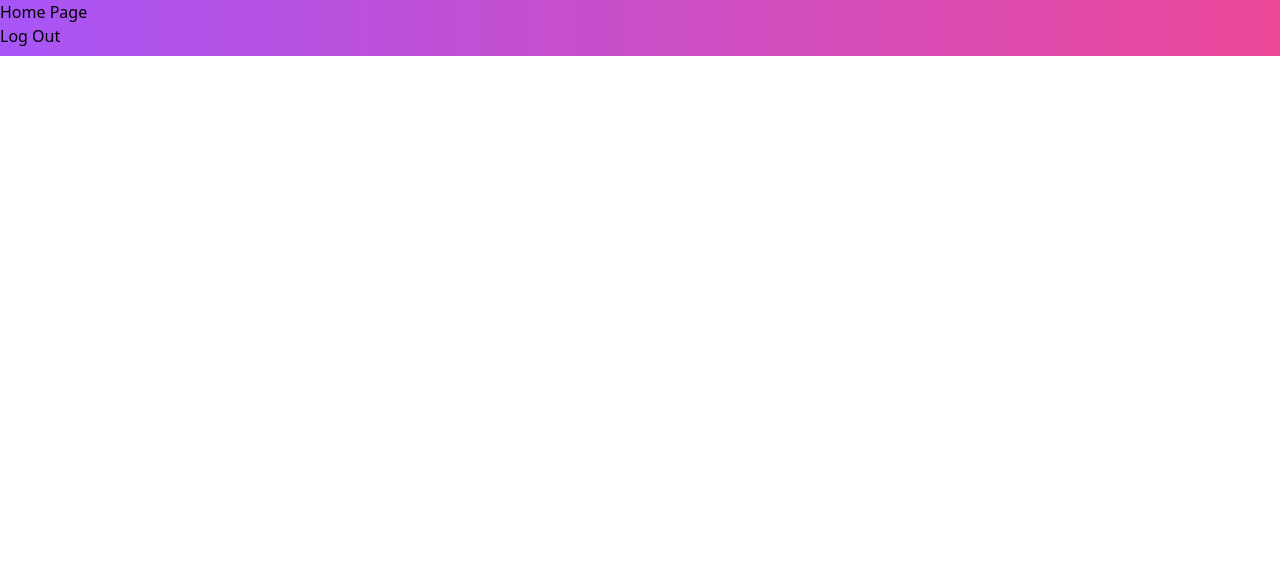
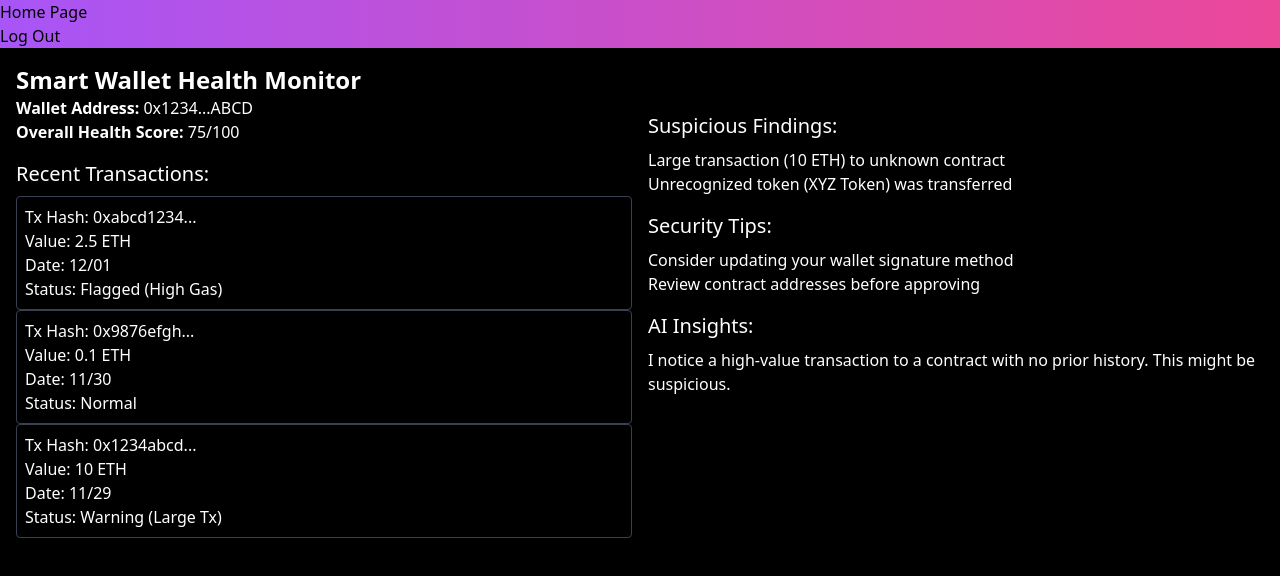
Before and after one commit to HiIamGaryee/commit-test-groan, a React (Create React App) app: page /home in a window 1280 px wide. Shown: the top 576 px of the page. Built offline with nearby package versions, Linux system fonts and the light colour scheme.

Commit message:
udpate tailwind style and add the json data

```diff
--- a/src/App.css
+++ /dev/null
@@ -1,38 +0,0 @@
-.App {
-  text-align: center;
-}
-
-.App-logo {
-  height: 40vmin;
-  pointer-events: none;
-}
-
-@media (prefers-reduced-motion: no-preference) {
-  .App-logo {
-    animation: App-logo-spin infinite 20s linear;
-  }
-}
-
-.App-header {
-  background-color: #282c34;
-  min-height: 100vh;
-  display: flex;
-  flex-direction: column;
-  align-items: center;
-  justify-content: center;
-  font-size: calc(10px + 2vmin);
-  color: white;
-}
-
-.App-link {
-  color: #61dafb;
-}
-
-@keyframes App-logo-spin {
-  from {
-    transform: rotate(0deg);
-  }
-  to {
-    transform: rotate(360deg);
-  }
-}
--- a/src/App.tsx
+++ b/src/App.tsx
@@ -1,6 +1,6 @@
 import React from "react";
 import logo from "./logo.svg";
-import "./App.css";
+import "./global.css";
 import { BrowserRouter as Router, Routes, Route } from "react-router-dom";
 import MainPage from "./page/Mainpage";
 import HomePage from "./page/HomePage";
--- /dev/null
+++ b/src/global.css
@@ -0,0 +1,99 @@
+@tailwind base;
+@tailwind components;
+@tailwind utilities;
+
+
+.neon-button {
+  position: relative;
+  padding: 8px 20px;
+  border: 1px solid #fff; /* Basic white border */
+  background-color: transparent; /* Transparent background */
+  color: #fff; /* White text */
+  font-size: 16px;
+  font-weight: bold;
+  border-radius: 4px;
+  cursor: pointer;
+  overflow: hidden;
+  transition: all 0.3s ease-in-out;
+}
+
+.neon-button::before, .neon-button::after {
+  content: "";
+  position: absolute;
+  top: 0;
+  left: 0;
+  right: 0;
+  bottom: 0;
+  border-radius: 4px;
+  border: 2px solid transparent;
+  transition: transform 0.5s ease;
+}
+
+.neon-button::before {
+  border-color: #FF0000 #00FF00; /* Red and green segments */
+  z-index: -2;
+}
+
+.neon-button::after {
+  border-color: #0000FF #FF00FF; /* Blue and pink segments */
+  z-index: -1;
+}
+
+.neon-button:hover::before, .neon-button:hover::after {
+  transform: rotate(180deg);
+}
+
+
+.App {
+    text-align: center;
+  }
+
+  .App-logo {
+    height: 40vmin;
+    pointer-events: none;
+  }
+
+  @media (prefers-reduced-motion: no-preference) {
+    .App-logo {
+      animation: App-logo-spin infinite 20s linear;
+    }
+  }
+
+  .App-header {
+    background-color: #282c34;
+    min-height: 100vh;
+    display: flex;
+    flex-direction: column;
+    align-items: center;
+    justify-content: center;
+    font-size: calc(10px + 2vmin);
+    color: white;
+  }
+
+  .App-link {
+    color: #61dafb;
+  }
+
+  @keyframes App-logo-spin {
+    from {
+      transform: rotate(0deg);
+    }
+    to {
+      transform: rotate(360deg);
+    }
+  }
+
+/*
+body {
+  margin: 0;
+  font-family: -apple-system, BlinkMacSystemFont, 'Segoe UI', 'Roboto', 'Oxygen',
+    'Ubuntu', 'Cantarell', 'Fira Sans', 'Droid Sans', 'Helvetica Neue',
+    sans-serif;
+  -webkit-font-smoothing: antialiased;
+  -moz-osx-font-smoothing: grayscale;
+}
+
+code {
+  font-family: source-code-pro, Menlo, Monaco, Consolas, 'Courier New',
+    monospace;
+} */
--- a/src/index.tsx
+++ b/src/index.tsx
@@ -1,6 +1,6 @@
 import React from "react";
 import ReactDOM from "react-dom/client";
-import "./index.css";
+import "./global.css";
 import App from "./App";
 
 const root = ReactDOM.createRoot(
--- a/src/page/HomePage.tsx
+++ b/src/page/HomePage.tsx
@@ -1,5 +1,6 @@
 import React from "react";
 import { useNavigate } from "react-router-dom";
+import walletData from "../walletData.json";
 
 function HomePage() {
   let navigate = useNavigate();
@@ -14,6 +15,50 @@ function HomePage() {
     <div className="h-14 bg-gradient-to-r from-purple-500 to-pink-500">
       <h1>Home Page</h1>
       <button onClick={handleLogout}>Log Out</button>
+      <div className="bg-black text-white min-h-screen p-4">
+        <div className="container mx-auto">
+          <h1 className="text-2xl font-bold">Smart Wallet Health Monitor</h1>
+          <div className="grid grid-cols-2 gap-4">
+            <div>
+              {" "}
+              {/* Column 1 */}
+              <p>
+                <strong>Wallet Address:</strong> {walletData.walletAddress}
+              </p>
+              <p>
+                <strong>Overall Health Score:</strong>{" "}
+                {walletData.overallHealthScore}/100
+              </p>
+              <h2 className="text-xl mt-4 mb-2">Recent Transactions:</h2>
+              {walletData.recentTransactions.map((tx, index) => (
+                <div key={index} className="p-2 border border-gray-700 rounded">
+                  <p>Tx Hash: {tx.hash}</p>
+                  <p>Value: {tx.value}</p>
+                  <p>Date: {tx.date}</p>
+                  <p>Status: {tx.status}</p>
+                </div>
+              ))}
+            </div>
+
+            <div>
+              {" "}
+              {/* Column 2 */}
+              <h2 className="text-xl mt-4 mb-2">Suspicious Findings:</h2>
+              {walletData.suspiciousFindings.map((finding, index) => (
+                <p key={index}>{finding}</p>
+              ))}
+              <h2 className="text-xl mt-4 mb-2">Security Tips:</h2>
+              {walletData.securityTips.map((tip, index) => (
+                <p key={index}>{tip}</p>
+              ))}
+              <h2 className="text-xl mt-4 mb-2">AI Insights:</h2>
+              {walletData.aiInsights.map((insight, index) => (
+                <p key={index}>{insight}</p>
+              ))}
+            </div>
+          </div>
+        </div>
+      </div>
     </div>
   );
 }
--- a/src/page/Mainpage.tsx
+++ b/src/page/Mainpage.tsx
@@ -1,24 +1,63 @@
-import React from "react";
+import React, { useState } from "react";
 import { useNavigate } from "react-router-dom";
-// import logo from "./../logo.svg";
 
 function MainPage() {
-  let navigate = useNavigate();
+  const navigate = useNavigate();
+  const [showDialog, setShowDialog] = useState(false);
 
   const handleLogin = (type: any) => {
     console.log("Logging in as:", type);
     navigate("/home");
+    setShowDialog(false);
+  };
+
+  const openDialog = () => {
+    setShowDialog(true);
+  };
+
+  const closeDialog = () => {
+    setShowDialog(false);
   };
 
   return (
-    <div className="h-14 bg-gradient-to-r from-purple-500 to-pink-500">
-      {/* <header className="App-header">
-        <img src={logo} className="App-logo" alt="logo" />
-      </header> */}
-      <h1>Main Page</h1>
-      <button onClick={() => handleLogin("Type1")}>Login Type 1</button>
-      <button onClick={() => handleLogin("Type2")}>Login Type 2</button>
-      <button onClick={() => handleLogin("Type3")}>Login Type 3</button>
+    <div className="h-full bg-black">
+      <div className="bg-opacity-75 bg-black fixed top-0 left-0 right-0 py-2 px-4 flex justify-start items-center">
+        <button onClick={openDialog} className="neon-button">
+          Connect Wallet
+        </button>
+      </div>
+
+      {showDialog && (
+        <div
+          className="fixed inset-0 bg-black bg-opacity-50 flex justify-center items-center"
+          onClick={closeDialog}
+        >
+          <div
+            className="bg-gray-800 p-4 rounded-lg"
+            onClick={(e) => e.stopPropagation()}
+          >
+            <h2 className="text-white text-lg mb-4">Choose Login Type</h2>
+            <button
+              onClick={() => handleLogin("Type1")}
+              className="block text-white mb-2"
+            >
+              Login Type 1
+            </button>
+            <button
+              onClick={() => handleLogin("Type2")}
+              className="block text-white mb-2"
+            >
+              Login Type 2
+            </button>
+            <button
+              onClick={() => handleLogin("Type3")}
+              className="block text-white"
+            >
+              Login Type 3
+            </button>
+          </div>
+        </div>
+      )}
     </div>
   );
 }
--- /dev/null
+++ b/src/walletData.json
@@ -0,0 +1,35 @@
+{
+  "walletAddress": "0x1234...ABCD",
+  "overallHealthScore": 75,
+  "recentTransactions": [
+    {
+      "hash": "0xabcd1234...",
+      "value": "2.5 ETH",
+      "date": "12/01",
+      "status": "Flagged (High Gas)"
+    },
+    {
+      "hash": "0x9876efgh...",
+      "value": "0.1 ETH",
+      "date": "11/30",
+      "status": "Normal"
+    },
+    {
+      "hash": "0x1234abcd...",
+      "value": "10 ETH",
+      "date": "11/29",
+      "status": "Warning (Large Tx)"
+    }
+  ],
+  "suspiciousFindings": [
+    "Large transaction (10 ETH) to unknown contract",
+    "Unrecognized token (XYZ Token) was transferred"
+  ],
+  "securityTips": [
+    "Consider updating your wallet signature method",
+    "Review contract addresses before approving"
+  ],
+  "aiInsights": [
+    "I notice a high-value transaction to a contract with no prior history. This might be suspicious."
+  ]
+}
```
Also changed, not shown: src/index.css (deleted, +0 -17 lines).
